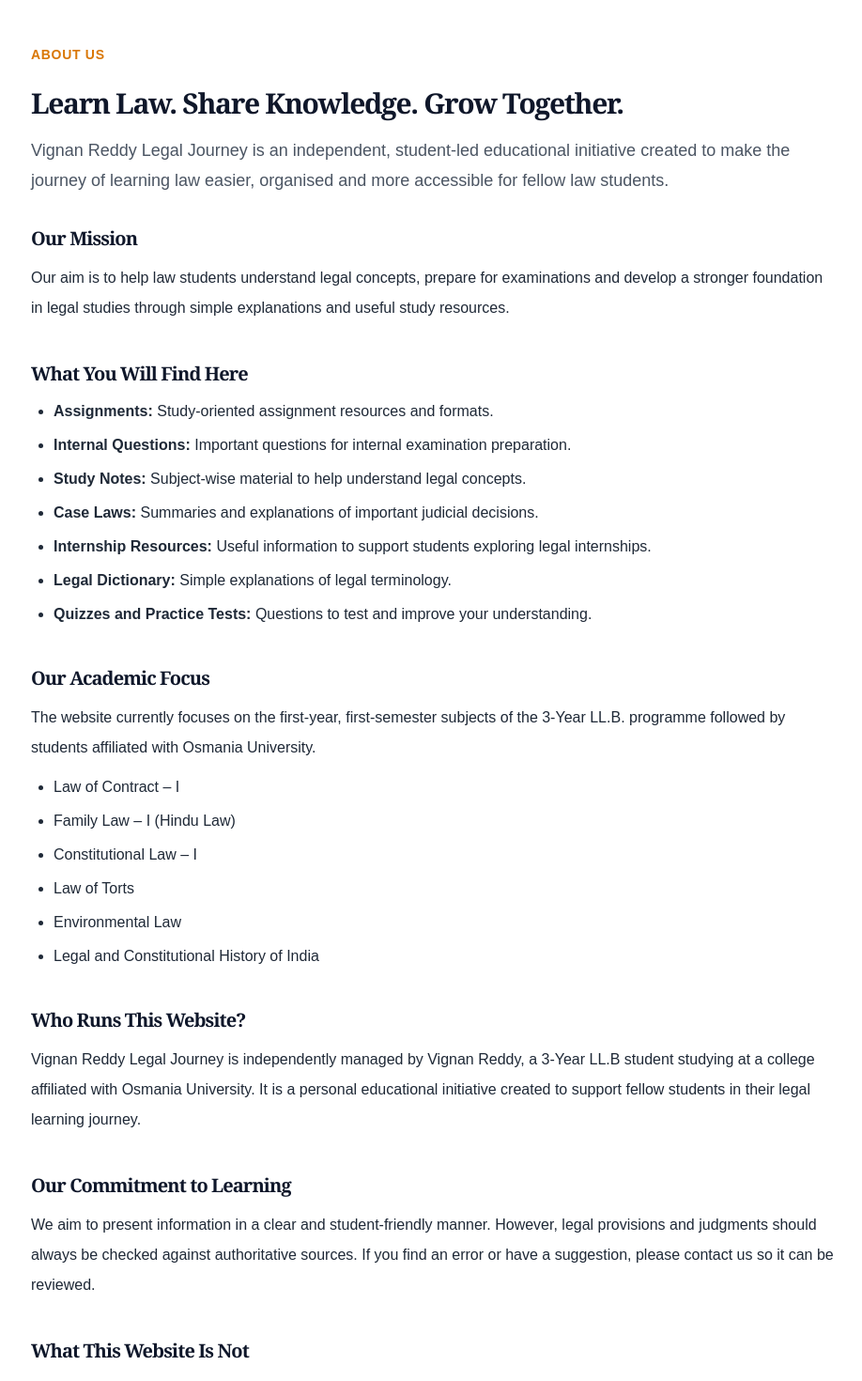
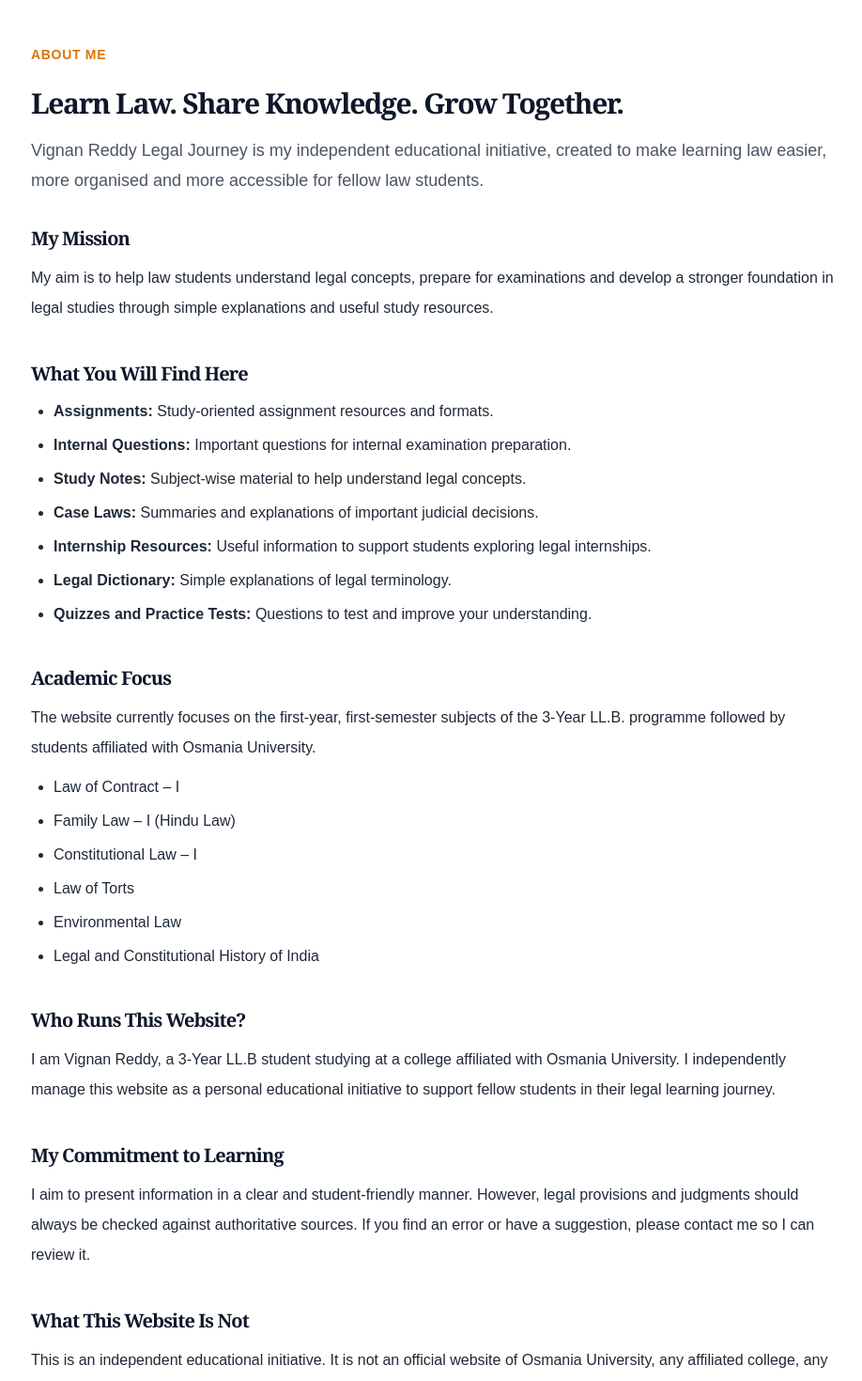
Before and after one commit to Vr7solutions/vignanreddy-legal-journey, a Next.js app: page /about in a window 1280 px wide. Shown: the top 1470 px of the page at 94% size, without its empty margins (179-1097 px from the left). Built offline with nearby package versions, Linux system fonts and the light colour scheme.

Commit message:
Change 'About Us' to 'About Me' and update descriptions
Updated the page to reflect a personal perspective and ownership of the initiative.

```diff
--- a/app/about/page.tsx
+++ b/app/about/page.tsx
@@ -3,9 +3,9 @@ import type { Metadata } from "next";
 import Link from "next/link";
 
 export const metadata: Metadata = {
-  title: "About Us | Vignan Reddy Legal Journey",
+  title: "About Me | Vignan Reddy Legal Journey",
   description:
-    "Learn about Vignan Reddy Legal Journey, an independent student-led initiative sharing free educational resources for 3-Year LL.B students.",
+    "Learn about Vignan Reddy Legal Journey, an independent educational initiative sharing free learning resources for 3-Year LL.B students.",
 };
 
 export default function AboutPage() {
@@ -13,22 +13,22 @@ export default function AboutPage() {
     <main className="mx-auto max-w-4xl px-5 py-12 text-gray-800">
       <div className="mb-8">
         <p className="mb-2 text-sm font-semibold uppercase tracking-wider text-amber-600">
-          About Us
+          About Me
         </p>
         <h1 className="mb-4 text-3xl font-bold text-slate-900">
           Learn Law. Share Knowledge. Grow Together.
         </h1>
         <p className="text-lg leading-8 text-gray-600">
-          Vignan Reddy Legal Journey is an independent, student-led educational
-          initiative created to make the journey of learning law easier,
-          organised and more accessible for fellow law students.
+          Vignan Reddy Legal Journey is my independent educational initiative,
+          created to make learning law easier, more organised and more
+          accessible for fellow law students.
         </p>
       </div>
 
       <section className="mb-10">
-        <h2 className="mb-3 text-xl font-bold text-slate-900">Our Mission</h2>
+        <h2 className="mb-3 text-xl font-bold text-slate-900">My Mission</h2>
         <p className="leading-8">
-          Our aim is to help law students understand legal concepts, prepare
+          My aim is to help law students understand legal concepts, prepare
           for examinations and develop a stronger foundation in legal studies
           through simple explanations and useful study resources.
         </p>
@@ -51,7 +51,7 @@ export default function AboutPage() {
 
       <section className="mb-10">
         <h2 className="mb-3 text-xl font-bold text-slate-900">
-          Our Academic Focus
+          Academic Focus
         </h2>
         <p className="mb-3 leading-8">
           The website currently focuses on the first-year, first-semester
@@ -73,22 +73,22 @@ export default function AboutPage() {
           Who Runs This Website?
         </h2>
         <p className="leading-8">
-          Vignan Reddy Legal Journey is independently managed by Vignan Reddy,
-          a 3-Year LL.B student studying at a college affiliated with Osmania
-          University. It is a personal educational initiative created to
-          support fellow students in their legal learning journey.
+          I am Vignan Reddy, a 3-Year LL.B student studying at a college
+          affiliated with Osmania University. I independently manage this
+          website as a personal educational initiative to support fellow
+          students in their legal learning journey.
         </p>
       </section>
 
       <section className="mb-10">
         <h2 className="mb-3 text-xl font-bold text-slate-900">
-          Our Commitment to Learning
+          My Commitment to Learning
         </h2>
         <p className="leading-8">
-          We aim to present information in a clear and student-friendly manner.
+          I aim to present information in a clear and student-friendly manner.
           However, legal provisions and judgments should always be checked
           against authoritative sources. If you find an error or have a
-          suggestion, please contact us so it can be reviewed.
+          suggestion, please contact me so I can review it.
         </p>
       </section>
 
@@ -109,13 +109,13 @@ export default function AboutPage() {
           Get in Touch
         </h2>
         <p className="mb-4 leading-7">
-          Have a correction, suggestion or question? We welcome your feedback.
+          Have a correction, suggestion or question? I welcome your feedback.
         </p>
         <Link
           href="/contact"
           className="font-semibold text-amber-700 underline underline-offset-4"
         >
-          Contact Us
+          Contact Me
         </Link>
         <br />
         <Link
```
